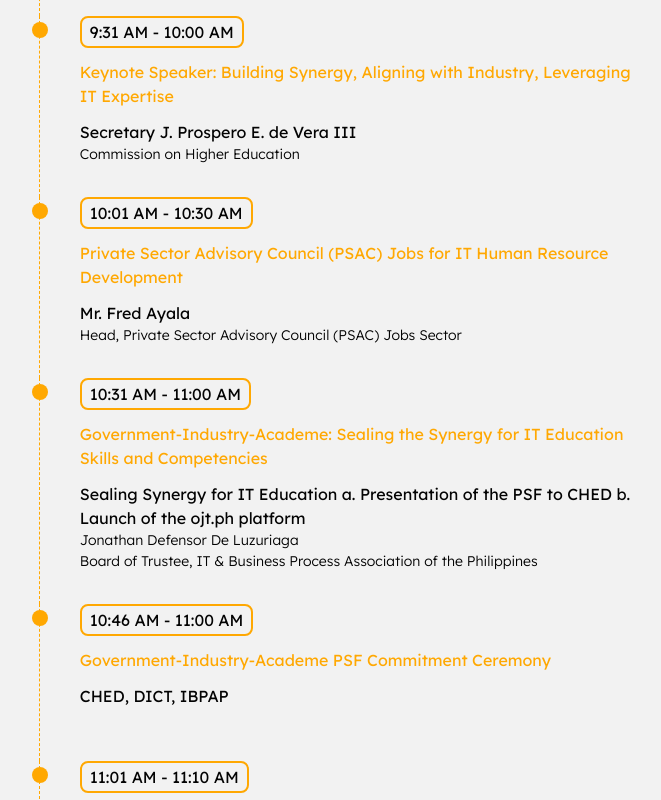
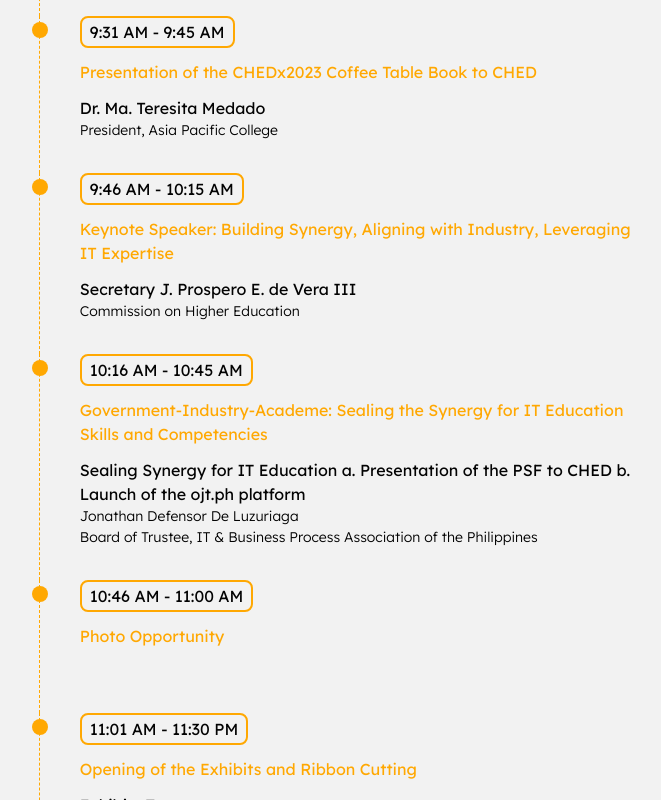
Before and after one commit to Samshh/CHEDx-Website, a React (Vite) app: page / in a window 1280 px wide. Shown: the part 4060-4860 px from the top of the page, without its empty margins (303-964 px from the left). Built offline with nearby package versions, Linux system fonts and the light colour scheme.

Commit message:
EDIT: Programme

```diff
--- a/src/pages/landing/components/MappedTimeline.tsx
+++ b/src/pages/landing/components/MappedTimeline.tsx
@@ -44,44 +44,41 @@
       subtitle: "CHED Executive Director IV",
     },
     {
-      time: "9:31 AM - 10:00 AM",
-      segment: "Keynote Speaker: Building Synergy, Aligning with Industry, Leveraging IT Expertise",
+      time: "9:31 AM - 9:45 AM",
+      segment: "Presentation of the CHEDx2023 Coffee Table Book to CHED",
+      title: "Dr. Ma. Teresita Medado",
+      subtitle: "President, Asia Pacific College",
+    },
+    {
+      time: "9:46 AM - 10:15 AM",
+      segment:
+        "Keynote Speaker: Building Synergy, Aligning with Industry, Leveraging IT Expertise",
       title: "Secretary J. Prospero E. de Vera III",
       subtitle: "Commission on Higher Education",
     },
     {
-      time: "10:01 AM - 10:30 AM",
-      segment: "Private Sector Advisory Council (PSAC) Jobs for IT Human Resource Development",
-      title: "Mr. Fred Ayala",
-      subtitle: "Head, Private Sector Advisory Council (PSAC) Jobs Sector",
-    },
-    {
-      time: "10:31 AM - 11:00 AM",
-      segment: "Government-Industry-Academe: Sealing the Synergy for IT Education Skills and Competencies",
-      title: "Sealing Synergy for IT Education \na. Presentation of the PSF to CHED \nb. Launch of the ojt.ph platform",
+      time: "10:16 AM - 10:45 AM",
+      segment:
+        "Government-Industry-Academe: Sealing the Synergy for IT Education Skills and Competencies",
+      title:
+        "Sealing Synergy for IT Education \na. Presentation of the PSF to CHED \nb. Launch of the ojt.ph platform",
       subtitle:
         "Jonathan Defensor De Luzuriaga\n Board of Trustee, IT & Business Process Association of the Philippines",
     },
     {
       time: "10:46 AM - 11:00 AM",
-      segment: "Government-Industry-Academe PSF Commitment Ceremony ",
-      title: "CHED, \nDICT, \nIBPAP",
-      subtitle: "",
-    },
-    {
-      time: "11:01 AM - 11:10 AM",
       segment: "Photo Opportunity",
       title: "",
       subtitle: "",
     },
     {
-      time: "11:11 AM - 11:30 PM",
+      time: "11:01 AM - 11:30 PM",
       segment: "Opening of the Exhibits and Ribbon Cutting",
       title: "Exhibits Tour",
       subtitle: "",
     },
     {
-      time: "11:31 AM - 12: 00",
+      time: "11:31 AM - 12:00",
       segment: "Press Conference",
       title: "",
       subtitle: "",
@@ -100,9 +97,11 @@
     },
     {
       time: "1:31 PM - 2:00 PM",
-      segment: "Bringing the Industry to the Academe: Conceive Design Implement Operate (CDIO) Framework",
+      segment:
+        "Bringing the Industry to the Academe: Conceive Design Implement Operate (CDIO) Framework",
       title: "Mr Kim Fai SOH",
-      subtitle: "Deputy  Director, School of Mechanical and  Aeronautical Engineering, Singapore Polytechnic",
+      subtitle:
+        "Deputy  Director, School of Mechanical and  Aeronautical Engineering, Singapore Polytechnic",
     },
     {
       time: "2:01 PM - 2:45 PM",
@@ -116,7 +115,8 @@
       time: "2:46 PM - 3:30 PM",
       segment: "BREAKOUT 1: AI for Academic Purpose",
       title: "Virgilio Villarico",
-      subtitle: "Associate Director, Innovation and Gen AI Lead, Accenture Operations in the Philippines",
+      subtitle:
+        "Associate Director, Innovation and Gen AI Lead, Accenture Operations in the Philippines",
     },
     {
       time: "",
@@ -146,19 +146,23 @@
     },
     {
       time: "4:11 PM - 4:45 PM",
-      segment: "BREAKOUT 5: Integrating Soft Skills with Domain Expertise for IT Professionals",
+      segment:
+        "BREAKOUT 5: Integrating Soft Skills with Domain Expertise for IT Professionals",
       title: "Ralf Ian Gallegos",
       subtitle: "Manager, Recruiting, iQor",
     },
     {
       time: "",
-      segment: "BREAKOUT 6: Futures Learning Commons and Creative Spaces, Futures Information",
+      segment:
+        "BREAKOUT 6: Futures Learning Commons and Creative Spaces, Futures Information",
       title: "Asso. Prof. Stephen B. Alayon",
-      subtitle: "Program Head, Bachelor of Science and Information Science, West Visayas State University",
+      subtitle:
+        "Program Head, Bachelor of Science and Information Science, West Visayas State University",
     },
     {
       time: "4:46 PM - 5:15 PM",
-      segment: "BREAKOUT 7: Creating Seamless Pathways for Higher Education: Certifications and Microcredentials",
+      segment:
+        "BREAKOUT 7: Creating Seamless Pathways for Higher Education: Certifications and Microcredentials",
       title: "Ms. Yean Feng Yue",
       subtitle: "IBM Corporate Social Responsibility Leader - APAC",
     },
@@ -225,7 +229,8 @@
                   </div>
                 </div>
               </div>
-              {dayIndex === days.length - 1 && eventIndex === timeline[day].length - 1 && (
+              {dayIndex === days.length - 1 &&
+                eventIndex === timeline[day].length - 1 && (
                   <Button
                     onClick={() => navigate("/programme")}
                     className="absolute -bottom-2 md:-bottom-3 bg-yellow text-white flex flex-row"
@@ -234,7 +239,8 @@
                   </Button>
                 )}
             </div>
-            {dayIndex === days.length - 1 && eventIndex === timeline[day].length - 1 && (
+            {dayIndex === days.length - 1 &&
+              eventIndex === timeline[day].length - 1 && (
                 <div className="absolute -ml-1.5 bottom-0 h-4 w-4 rounded-full bg-yellow -left-[1px]"></div>
               )}
           </div>
--- a/src/pages/programme/components/MappedTimeline.tsx
+++ b/src/pages/programme/components/MappedTimeline.tsx
@@ -39,44 +39,41 @@
       subtitle: "CHED Executive Director IV",
     },
     {
-      time: "9:31 AM - 10:00 AM",
-      segment: "Keynote Speaker: Building Synergy, Aligning with Industry, Leveraging IT Expertise",
+      time: "9:31 AM - 9:45 AM",
+      segment: "Presentation of the CHEDx2023 Coffee Table Book to CHED",
+      title: "Dr. Ma. Teresita Medado",
+      subtitle: "President, Asia Pacific College",
+    },
+    {
+      time: "9:46 AM - 10:15 AM",
+      segment:
+        "Keynote Speaker: Building Synergy, Aligning with Industry, Leveraging IT Expertise",
       title: "Secretary J. Prospero E. de Vera III",
       subtitle: "Commission on Higher Education",
     },
     {
-      time: "10:01 AM - 10:30 AM",
-      segment: "Private Sector Advisory Council (PSAC) Jobs for IT Human Resource Development",
-      title: "Mr. Fred Ayala",
-      subtitle: "Head, Private Sector Advisory Council (PSAC) Jobs Sector",
-    },
-    {
-      time: "10:31 AM - 11:00 AM",
-      segment: "Government-Industry-Academe: Sealing the Synergy for IT Education Skills and Competencies",
-      title: "Sealing Synergy for IT Education \na. Presentation of the PSF to CHED \nb. Launch of the ojt.ph platform",
+      time: "10:16 AM - 10:45 AM",
+      segment:
+        "Government-Industry-Academe: Sealing the Synergy for IT Education Skills and Competencies",
+      title:
+        "Sealing Synergy for IT Education \na. Presentation of the PSF to CHED \nb. Launch of the ojt.ph platform",
       subtitle:
         "Jonathan Defensor De Luzuriaga\n Board of Trustee, IT & Business Process Association of the Philippines",
     },
     {
       time: "10:46 AM - 11:00 AM",
-      segment: "Government-Industry-Academe PSF Commitment Ceremony ",
-      title: "CHED, \nDICT, \nIBPAP",
-      subtitle: "",
-    },
-    {
-      time: "11:01 AM - 11:10 AM",
       segment: "Photo Opportunity",
       title: "",
       subtitle: "",
     },
     {
-      time: "11:11 AM - 11:30 PM",
+      time: "11:01 AM - 11:30 PM",
       segment: "Opening of the Exhibits and Ribbon Cutting",
       title: "Exhibits Tour",
       subtitle: "",
     },
     {
-      time: "11:31 AM - 12: 00",
+      time: "11:31 AM - 12:00",
       segment: "Press Conference",
       title: "",
       subtitle: "",
@@ -95,9 +92,11 @@
     },
     {
       time: "1:31 PM - 2:00 PM",
-      segment: "Bringing the Industry to the Academe: Conceive Design Implement Operate (CDIO) Framework",
+      segment:
+        "Bringing the Industry to the Academe: Conceive Design Implement Operate (CDIO) Framework",
       title: "Mr Kim Fai SOH",
-      subtitle: "Deputy  Director, School of Mechanical and  Aeronautical Engineering, Singapore Polytechnic",
+      subtitle:
+        "Deputy  Director, School of Mechanical and  Aeronautical Engineering, Singapore Polytechnic",
     },
     {
       time: "2:01 PM - 2:45 PM",
@@ -111,7 +110,8 @@
       time: "2:46 PM - 3:30 PM",
       segment: "BREAKOUT 1: AI for Academic Purpose",
       title: "Virgilio Villarico",
-      subtitle: "Associate Director, Innovation and Gen AI Lead, Accenture Operations in the Philippines",
+      subtitle:
+        "Associate Director, Innovation and Gen AI Lead, Accenture Operations in the Philippines",
     },
     {
       time: "",
@@ -141,19 +141,23 @@
     },
     {
       time: "4:11 PM - 4:45 PM",
-      segment: "BREAKOUT 5: Integrating Soft Skills with Domain Expertise for IT Professionals",
+      segment:
+        "BREAKOUT 5: Integrating Soft Skills with Domain Expertise for IT Professionals",
       title: "Ralf Ian Gallegos",
       subtitle: "Manager, Recruiting, iQor",
     },
     {
       time: "",
-      segment: "BREAKOUT 6: Futures Learning Commons and Creative Spaces, Futures Information",
+      segment:
+        "BREAKOUT 6: Futures Learning Commons and Creative Spaces, Futures Information",
       title: "Asso. Prof. Stephen B. Alayon",
-      subtitle: "Program Head, Bachelor of Science and Information Science, West Visayas State University",
+      subtitle:
+        "Program Head, Bachelor of Science and Information Science, West Visayas State University",
     },
     {
       time: "4:46 PM - 5:15 PM",
-      segment: "BREAKOUT 7: Creating Seamless Pathways for Higher Education: Certifications and Microcredentials",
+      segment:
+        "BREAKOUT 7: Creating Seamless Pathways for Higher Education: Certifications and Microcredentials",
       title: "Ms. Yean Feng Yue",
       subtitle: "IBM Corporate Social Responsibility Leader - APAC",
     },
@@ -205,13 +209,16 @@
     },
     {
       time: "10:46 AM - 11:45 PM",
-      segment: "BREAKOUT 9: Contact Center & Business Process Management PSF: Emerging Tech Career Pathways",
+      segment:
+        "BREAKOUT 9: Contact Center & Business Process Management PSF: Emerging Tech Career Pathways",
       title: "Atty. Ma. Jamea Garcia",
-      subtitle: "Contact Center Association of the Philippines (CCAP), Board of Director",
+      subtitle:
+        "Contact Center Association of the Philippines (CCAP), Board of Director",
     },
     {
       time: "",
-      segment: "BREAKOUT 10: Global In-House Center PSF: Emerging Tech Career Pathway",
+      segment:
+        "BREAKOUT 10: Global In-House Center PSF: Emerging Tech Career Pathway",
       title: "Christine Bata",
       subtitle: "Global In-House Center Council (GICC), Executive Director",
     },
@@ -223,30 +230,35 @@
     },
     {
       time: "1:01 PM - 1:45 PM",
-      segment: "BREAKOUT 11: Digital Arts and Animation PSF: Emerging Tech Career Pathways",
+      segment:
+        "BREAKOUT 11: Digital Arts and Animation PSF: Emerging Tech Career Pathways",
       title: "Daniel Enriquez",
       subtitle:
         "Animation Council of the Philippines (ACPI), Executive Director and Member of the TEchnical Panel for Game Development and Animation",
     },
     {
       time: "",
-      segment: "BREAKOUT 12: Game Development PSF: Emerging Tech Career Pathways",
+      segment:
+        "BREAKOUT 12: Game Development PSF: Emerging Tech Career Pathways",
       title: "Norman Lee",
       subtitle:
         "Game Developers Association of the Philippines (GDAP), Board Trustee and Chairperson of the Technical Panel for Game Development and Animation",
     },
     {
       time: "1:46 PM - 2:30 PM",
-      segment: "BREAKOUT 13: Health Information Management PSF: Emerging Tech Career Pathways",
+      segment:
+        "BREAKOUT 13: Health Information Management PSF: Emerging Tech Career Pathways",
       title: "Dr Carlos Ongaco",
       subtitle:
         "Co-Founder and President, MedCode, Inc. for Healthcare Information Management Association of the Philippines, Inc.. (HIMAP)",
     },
     {
       time: "",
-      segment: "BREAKOUT 14: Software Development and Security: PSF Emerging Tech Career Pathways",
+      segment:
+        "BREAKOUT 14: Software Development and Security: PSF Emerging Tech Career Pathways",
       title: "Allan Tan",
-      subtitle: "Philippine Software Industry Association (PSIA), Board Trustee",
+      subtitle:
+        "Philippine Software Industry Association (PSIA), Board Trustee",
     },
     {
       time: "2:31 PM - 2:45 PM",
@@ -256,7 +268,8 @@
     },
     {
       time: "2:46 PM - 4:15 PM",
-      segment: "Building Synergy: Aligning IT Education with Industry Demands (panel discussion with audience Q & A)",
+      segment:
+        "Building Synergy: Aligning IT Education with Industry Demands (panel discussion with audience Q & A)",
       title: `
               Dr. Rolyn Daguil, PhD, <p>President, Caraga State University</p>
               Dr. Bobby D. Gerardo, D. Eng,<p>President, Northern Iloilo State University</p>
@@ -337,7 +350,8 @@
                 </div>
               </div>
 
-              {dayIndex === days.length - 1 && eventIndex === timeline[day].length - 1 && (
+              {dayIndex === days.length - 1 &&
+                eventIndex === timeline[day].length - 1 && (
                   <Button
                     onClick={() => {
                       if (isCooldown) {
@@ -357,7 +371,8 @@
                   </Button>
                 )}
             </div>
-            {dayIndex === days.length - 1 && eventIndex === timeline[day].length - 1 && (
+            {dayIndex === days.length - 1 &&
+              eventIndex === timeline[day].length - 1 && (
                 <div className="absolute -ml-1.5 -bottom-[1.15rem] h-4 w-4 rounded-full bg-blue -left-[1px]"></div>
               )}
           </div>
```
Lines whose indentation alone changed are shown as unchanged.
